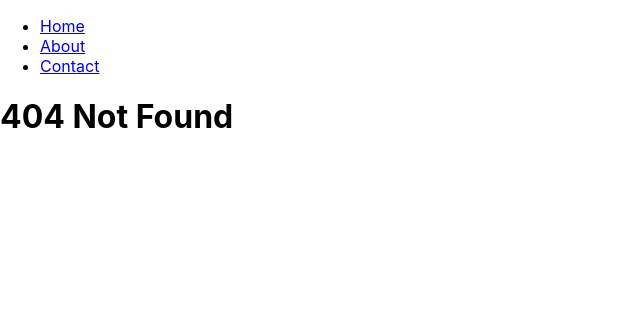
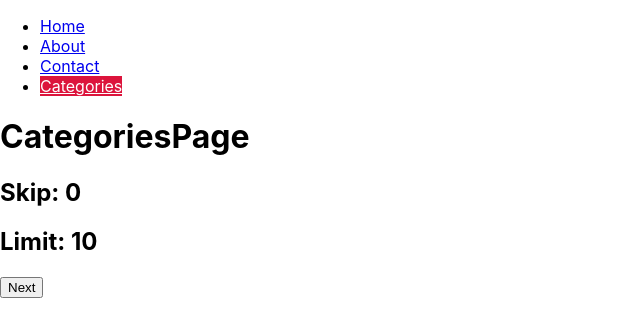
Before and after one commit to cristiandev2017/RoutesReact, a React (Create React App) app: page /categories in a window 1280 px wide. Before the commit this address had no page. Shown: the top 336 px of the page, without its empty margins (0-640 px from the left). Built offline with nearby package versions, Linux system fonts and the light colour scheme.

Commit message:
Se realiza rutas con querys y se mira su funcionamiento

```diff
--- a/src/components/Navbar.js
+++ b/src/components/Navbar.js
@@ -14,6 +14,9 @@ export default function Navbar() {
                 <li>
                     <NavLink to="/contact" activeClassName="active">Contact</NavLink>
                 </li>
+                <li>
+                    <NavLink to="/categories" activeClassName="active">Categories</NavLink>
+                </li>
             </ul>
         </nav>
     )
--- /dev/null
+++ b/src/pages/CategoriesPage.js
@@ -0,0 +1,31 @@
+import React from 'react';
+import { useLocation, useHistory} from "react-router-dom";
+
+export default function CategoriesPage() {
+    const location = useLocation();
+    const history = useHistory();
+
+    const query = new URLSearchParams(location.search);
+    const skip = parseInt(query.get("skip")) || 0
+    const limit = parseInt(query.get("limit")) || 10
+
+    const handleNext = () =>{
+        query.set("skip", skip + limit)
+        //query.set("limit",200)
+        //history.push({pathname: "/contact", search:"?sabor=chocolate&color=negro"})
+        //history.push({search:"?sabor=chocolate&color=negro"})
+        history.push({search: query.toString()})
+    }
+
+    return (
+        <div>
+            <h1>CategoriesPage</h1>
+            <h2>Skip: {skip}</h2>
+            <h2>Limit: {limit}</h2>
+
+        <button onClick={handleNext}>
+            Next
+        </button>
+        </div>
+    )
+}
--- a/src/routers/AppRouter.js
+++ b/src/routers/AppRouter.js
@@ -5,6 +5,7 @@ import ContactPage from "../pages/ContactPage";
 import HomePage from "../pages/HomePage";
 import NotFoundPage from "../pages/NotFoundPage";
 import ProfilePage from "../pages/ProfilePage";
+import CategoriesPage from "../pages/CategoriesPage";
 import Navbar from "../components/Navbar";
 
 export default function AppRouter() {
@@ -16,7 +17,8 @@ export default function AppRouter() {
         <Route path="/contact" component={ContactPage}/>
         <Route exact path="/" component={HomePage}/>
 
-         <Route exact path="/profile/:username" component={ProfilePage}/>
+        <Route exact path="/profile/:username" component={ProfilePage}/>
+        <Route exact path="/categories" component={CategoriesPage}/>
 
         <Route path="*" component={NotFoundPage} />
       </Switch>
```
